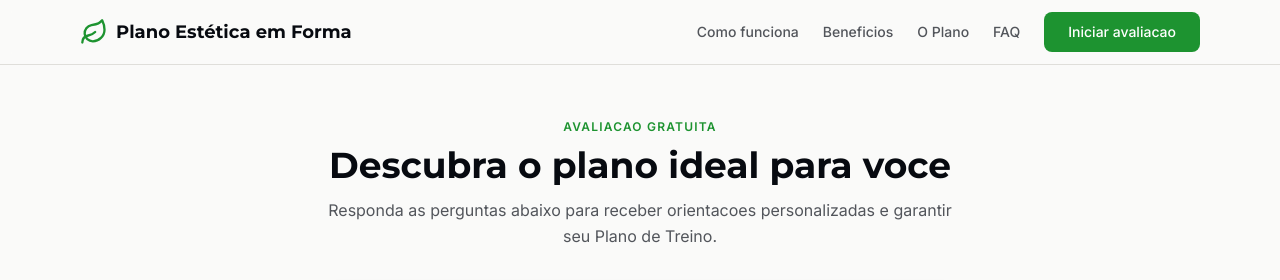
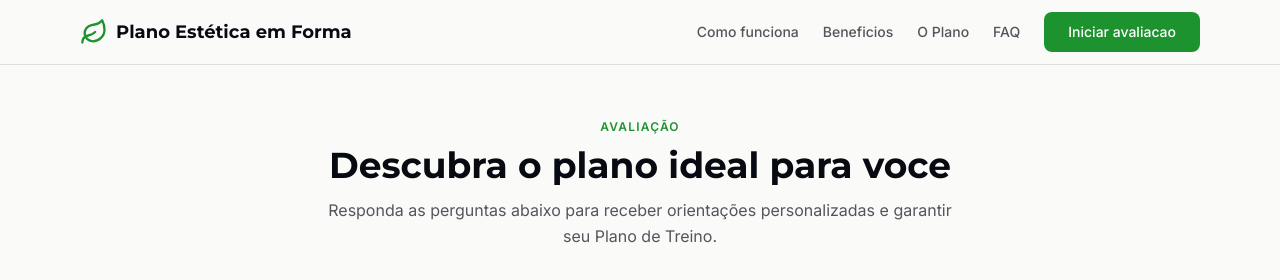
Before and after one commit to gustavohdeus-gif/training-plan, a Next.js app: page /avaliacao in a window 1280 px wide. Shown: the top 280 px of the page. Built offline with nearby package versions, Linux system fonts and the light colour scheme.

Commit message:
Revise title and text for Avaliacao page
Updated title and text for better clarity and accuracy.

```diff
--- a/app/avaliacao/page.tsx
+++ b/app/avaliacao/page.tsx
@@ -5,9 +5,9 @@ import { AssessmentForm } from "@/components/assessment-form"
 import { ShieldCheck } from "lucide-react"
 
 export const metadata: Metadata = {
-  title: "Avaliacao Gratuita — Plano Slim360",
+  title: "Avaliação — Plano Estética em Forma",
   description:
-    "Faca sua avaliacao gratuita e descubra o plano ideal de treinos e dietas para o seu perfil. Rapido, seguro e online.",
+    "Faca sua avaliação gratuita e descubra o plano ideal de treinos e dietas para o seu perfil. Rápido, seguro e online.",
 }
 
 export default function AvaliacaoPage() {
@@ -18,13 +18,13 @@ export default function AvaliacaoPage() {
         <div className="mx-auto max-w-2xl px-4">
           <div className="mb-8 text-center">
             <span className="inline-block text-xs font-semibold uppercase tracking-widest text-primary">
-              Avaliacao gratuita
+              Avaliação
             </span>
             <h1 className="mt-2 font-serif text-2xl font-bold text-foreground md:text-4xl text-balance">
               Descubra o plano ideal para voce
             </h1>
             <p className="mt-3 text-muted-foreground leading-relaxed">
-              Responda as perguntas abaixo para receber orientacoes personalizadas e garantir seu Plano de Treino.
+              Responda as perguntas abaixo para receber orientações personalizadas e garantir seu Plano de Treino.
             </p>
           </div>
 
```
